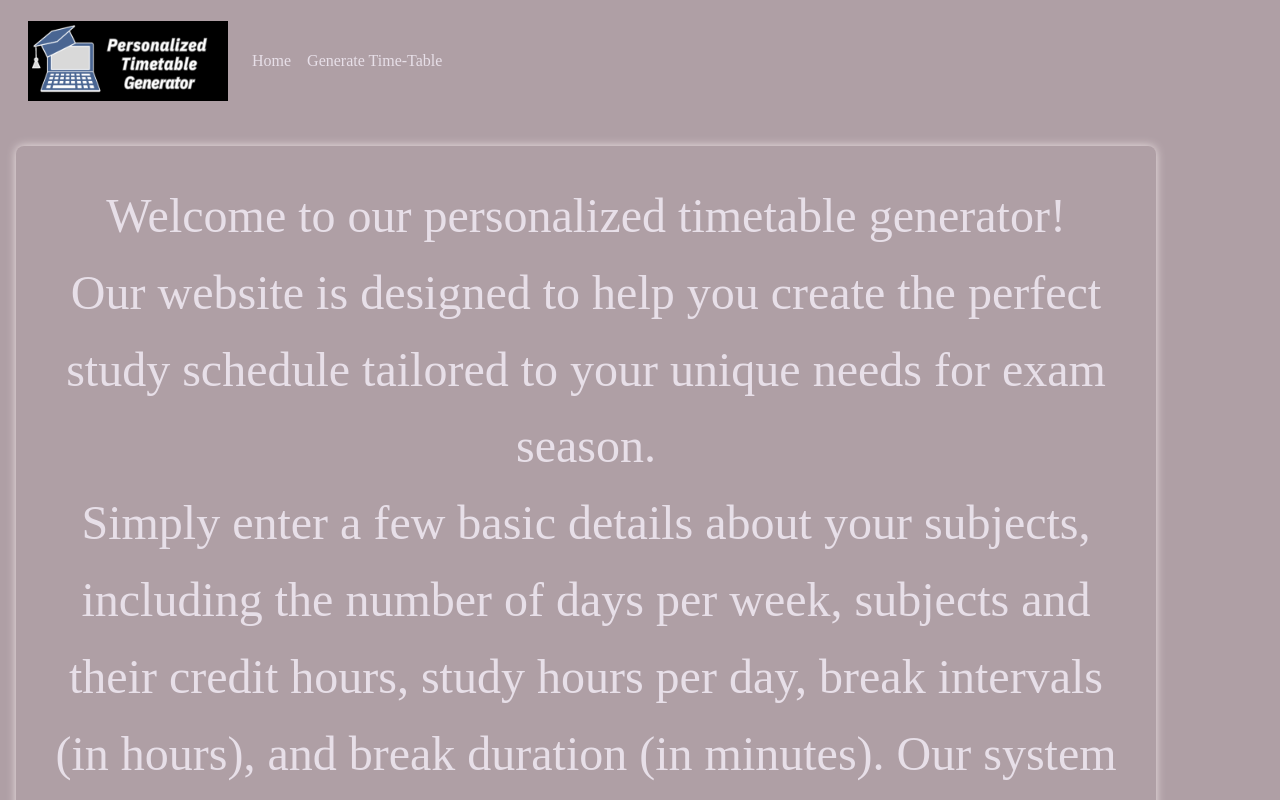
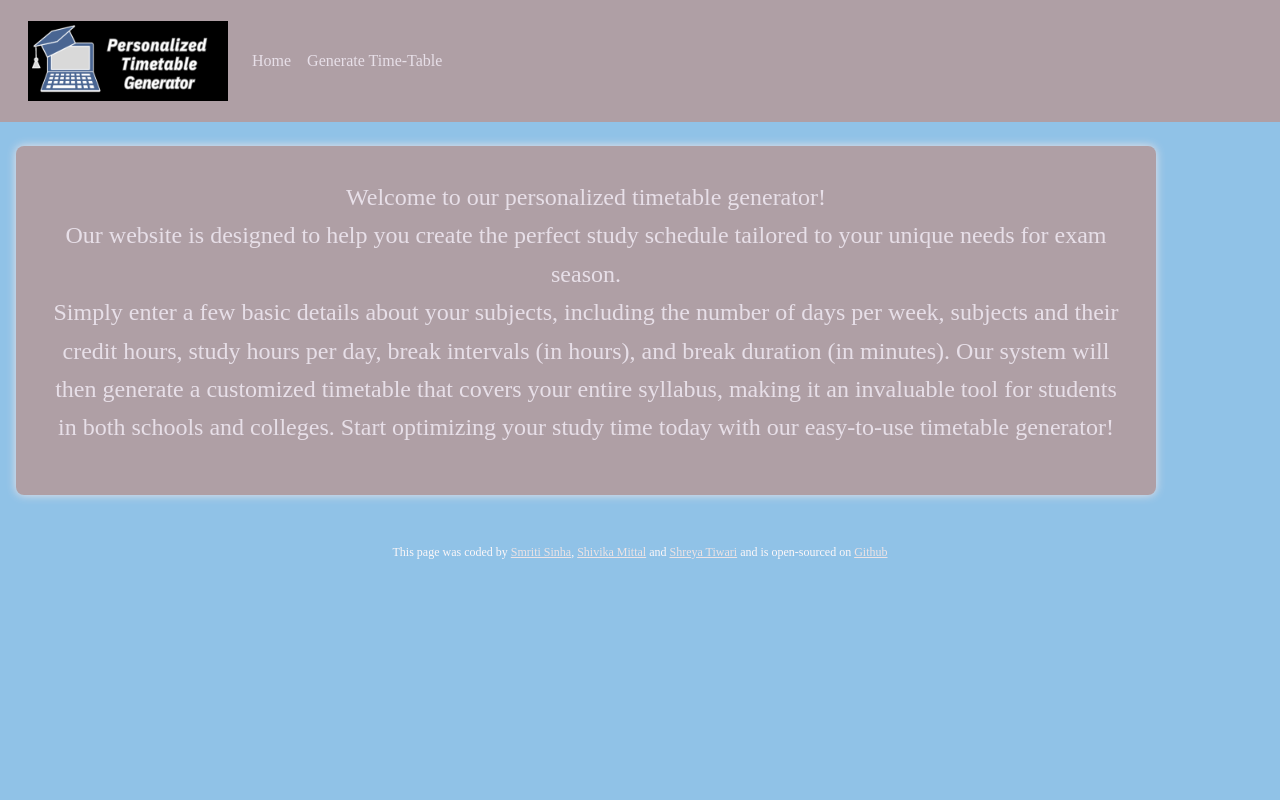
Before and after one commit to smritisinha0801/personalizestudydup, a React (Create React App) app: page / in a window 1280 px wide. Shown: the top 800 px of the page. Built offline with nearby package versions, Linux system fonts and the light colour scheme.

Commit message:
Update App.css

```diff
--- a/src/App.css
+++ b/src/App.css
@@ -1,10 +1,10 @@
 body {
   font-family: "Roboto Slab", chivo;
   line-height: 1.6;
-  background-color: #af9fa5;
+  background-color: #90c2e7;
   margin: 0;
   padding: 0;
-  color: #e7dfe8;
+  color: #fcf7f8;
 }
 
 .navbar {
@@ -29,12 +29,12 @@ body {
   background-color: #af9fa5;
   padding: 2rem;
   margin: 1rem;
-  border-radius: 8px;
+  border-radius: 4px;
   box-shadow: 0 0 10px rgba(217, 185, 185, 0.1);
 }
 
 .header p {
-  font-size: 3rem;
+  font-size: 1.5rem;
   color: #e7dfe8;
 }
 
```
